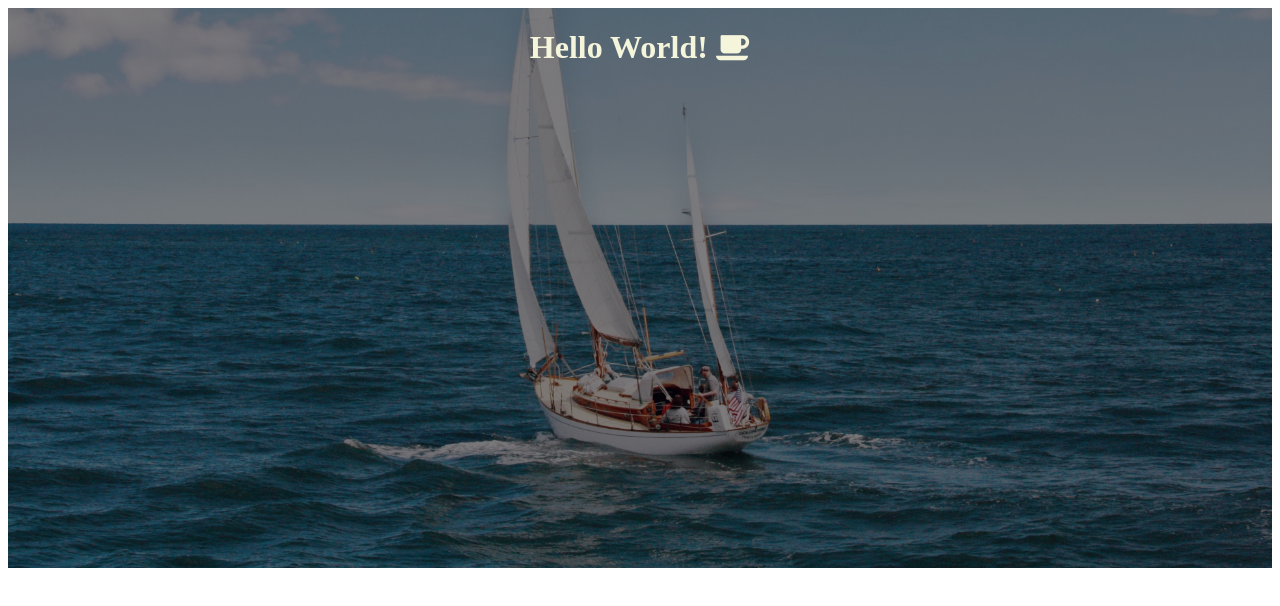
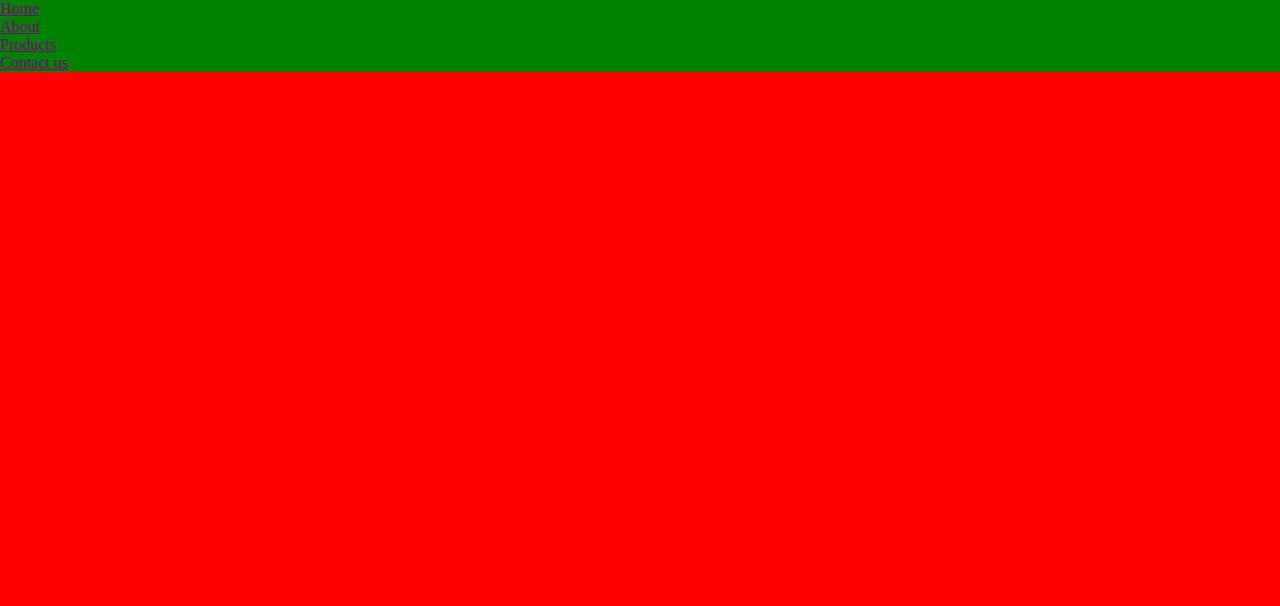
Before and after one commit to AnnaSkudsveen/week-2-html-css, a plain HTML site: page index.html in a window 1280 px wide. Drawn offline with Linux system fonts and the light colour scheme.

Commit message:
navbar example

```diff
--- a/index.html
+++ b/index.html
@@ -8,12 +8,15 @@
     <link rel="stylesheet" href="/font-awesome/css/font-awesome.min.css">
 </head>
 <body>
-    <!-- Kan benytte figure her istedenfor div -->
-    <div class="banner">
-        <img class="banner-image" src="assets/images/hero-banner-desktop.jpg" alt="sailboat on open ocean" />
-        <div class="banner-content">
-            <h1>Hello World! <span><i class="fa fa-coffee" aria-hidden="true"></i></span></h1>
-        </div>
-    </div>
+ <header>
+    <nav>
+        <ul class="navbar">
+            <li id="home"><a href="navlink">Home</a></li>
+            <li id="about"><a href="navlink">About</a></li>
+            <li id="product"><a href="navlink">Products</a></li>
+            <li id="contact-us"><a href="navlink">Contact us</a></li>
+        </ul>
+    </nav>
+ </header>
 </body>
 </html>
--- a/styles.css
+++ b/styles.css
@@ -1,21 +1,18 @@
-.banner {
-    position: relative;
-    height: 560px;
+
+body{
+    background-color: red;
+    margin: 0;
 }
 
-.banner-image {
-    height: 100%;
-    width: 100%;
-    object-fit: cover;
-    object-position: 0px -282px;
+.navbar {
+    background-color: green;
+    padding: 0;
 }
 
-.banner-content {
-    position: absolute;
-    color: beige;
-    top: 0%;
-    width: 100%;
-    text-align: center;
-    height: 100%;
-    background-color: rgba(0 0 0 / 50%);
+.navbar li a {
+    color: purple;
+
 }
+header ul {
+    margin: 0;
+}
```
